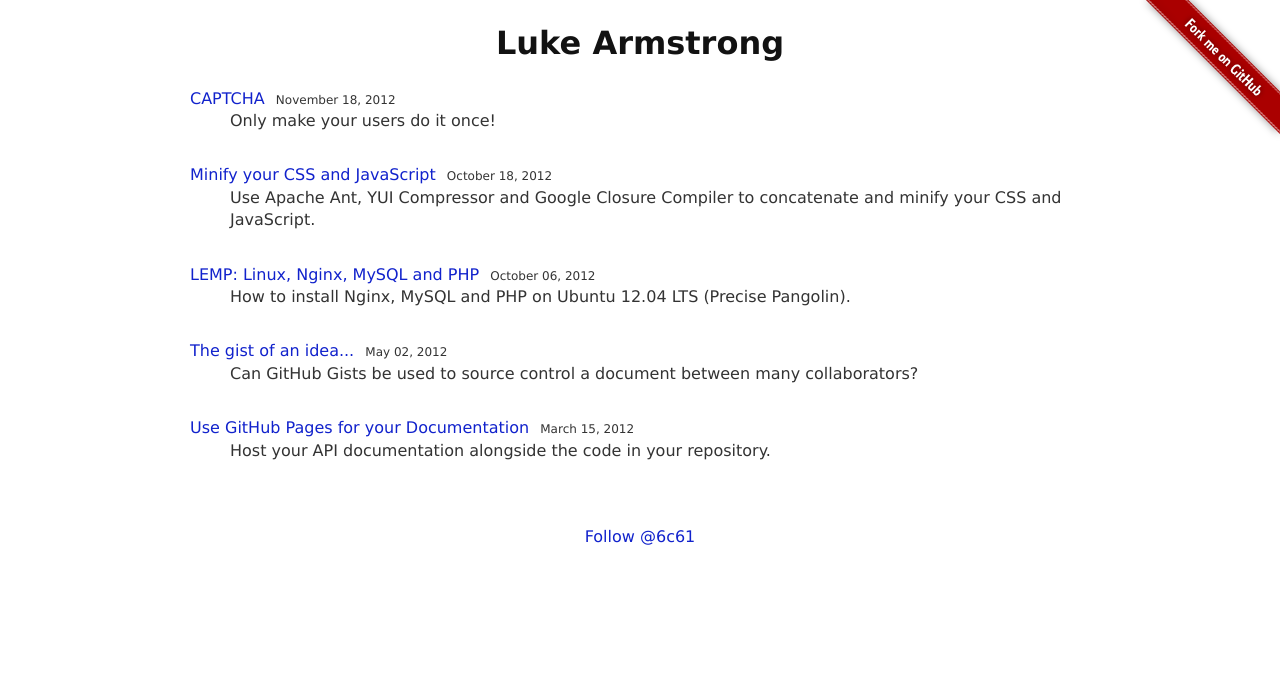
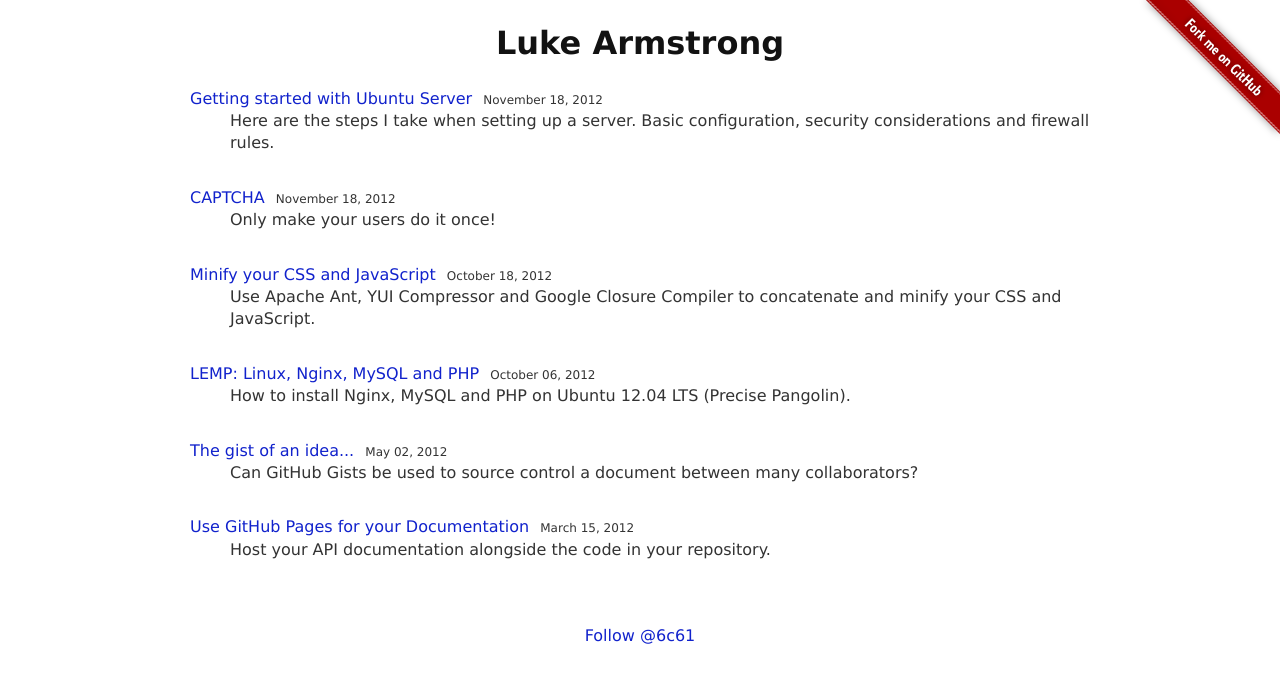
Before and after one commit to lukearmstrong/lukearmstrong.co.uk, a Jekyll site: the page built from index.html, in a window 1280 px wide. Shown: the top 683 px of the page. Built offline with Jekyll 4.4.1, drawn with Linux system fonts in a browser that asks for light colours; nearby versions of some CDN libraries; Markdown is read by kramdown in place of the engine named in the settings; comment, search, counter and statistics services are not loaded; some of the changed lines change nothing that is shown.

Commit message:
Publish: Getting started with Ubuntu Server

```diff
--- a/_posts/2012-11-18-linode.markdown
+++ b/_posts/2012-11-18-getting-started-with-ubuntu-server.markdown
@@ -1,9 +1,8 @@
 ---
 layout: post
-date: 2012-11-18 12:00
-title: "Linode: Ubuntu 12.04 LTS"
-description: "Getting started with Ubuntu Server 12.04 LTS"
-published: false
+date: 2012-11-18 13:00
+title: "Getting started with Ubuntu Server"
+description: "Here are the steps I take when setting up a server. Basic configuration, security considerations and firewall rules."
 ---
 
 
@@ -14,9 +13,9 @@ This was written using a [Linode](http://www.linode.com/?r=0b86dec2dc8ba417b9d86
 
 If you are using Linux, or Mac OSX, then login by simply typing this into a terminal.
 
-    ssh root@192.0.2.0
+    ssh root@XXX.XXX.XXX.XXX
 
-_Note: Where you see 192.0.2.0, use the IP address of your server._
+_Note: Where you see XXX.XXX.XXX.XXX, use the IP address of your server._
 
 If you are using Windows, you'll have to download something like [Putty](http://www.chiark.greenend.org.uk/~sgtatham/putty/) to login to your server. I'm not going to explain how to setup Putty, it's fairly straight forward, and there are plenty of tutorials out there if you are stuck.
 
@@ -42,9 +41,9 @@ You also need to add your hostname, and your FQDN, to your hosts file.
 
 `/etc/hosts`
 
-    192.0.2.0	linode	linode.example.com
+    XXX.XXX.XXX.XXX	linode	linode.example.com
 
-_Note: Where you see example.com, use your own domain name._
+_Note: Where you see `XXX.XXX.XXX.XXX`, use the IP address of your server, and change `example.com`, to your own domain name._
 
 ## Set Timezone
 
@@ -57,9 +56,9 @@ _Note: Where you see example.com, use your own domain name._
 
 ## Create User
 
-You don't want to be in the habit of using the root account. By default Ubuntu disables the root account, but Linode re-enables it.
+You don't want to be in the habit of using the root account. By default Ubuntu disables the root account, but [Linode](http://www.linode.com/?r=0b86dec2dc8ba417b9d86cb3b44f1131b92c1b26) re-enables it.
 
-Let's create a user account. (This is similar to useradd)[http://www.go2linux.org/useradd-vs-adduser]
+Let's create a user account. [This is similar to useradd](http://www.go2linux.org/useradd-vs-adduser).
 
     adduser luke
 
@@ -101,7 +100,7 @@ So now you should be able to connect to your server by running this command, and
 _Note: You won't have to enter your server password, but the first time you use your SSH Key in a session you will have to enter your passphrase to unlock it._
 
 
-### Prevent Root from logging in.
+## Prevent Root from logging in.
 
 Lock the account.
 
@@ -125,6 +124,8 @@ Make the password expire, this prevents anyone from logging in as root using an
 
 ## SSH Settings
 
+These settings prevent root from logging in, and only allow the users you specify to login. It also automatically logs you out if you have been inactive for 5 minutes; If that is annoying, don't use the last 2 configuration lines, or change the last one to be a longer amount of time (in seconds).
+
 `/etc/ssh/sshd_config`
 
     # Prevent root from logging in
@@ -138,7 +139,7 @@ Make the password expire, this prevents anyone from logging in as root using an
     ClientAliveInterval 300
 
 
-# Firewall
+## Firewall
 
 Now we need to create a file for our Firewall rules, I'm not aware of a recommended place for this, so to make it obvious lets create this file:
 
@@ -153,8 +154,7 @@ Now we need to create a file for our Firewall rules, I'm not aware of a recommen
     -A INPUT -m state --state RELATED,ESTABLISHED -j ACCEPT
     -A INPUT -p tcp -m tcp --dport 80 -j ACCEPT
     -A INPUT -p tcp -m tcp --dport 443 -j ACCEPT
-    -A INPUT -p tcp -s 87.194.213.179 --dport 22 -m state --state NEW,ESTABLISHED -j ACCEPT
-    -A INPUT -p tcp -s 31.24.0.198 --dport 22 -m state --state NEW,ESTABLISHED -j ACCEPT
+    -A INPUT -p tcp -s XXX.XXX.XXX.XXX --dport 22 -m state --state NEW,ESTABLISHED -j ACCEPT
     -A INPUT -p icmp -m icmp --icmp-type 8 -j ACCEPT
     -A INPUT -m limit --limit 5/min -j LOG --log-prefix "iptables denied: " --log-level 7
     -A INPUT -j REJECT --reject-with icmp-port-unreachable
@@ -162,6 +162,12 @@ Now we need to create a file for our Firewall rules, I'm not aware of a recommen
     -A OUTPUT -j ACCEPT
     COMMIT
 
+
+As far as I am aware this config essentially prevents access to all ports apart from 80 (http) and 443 (https). Port 22 (ssh) is restricted to my IP address.
+
+_Note: Change `XXX.XXX.XXX.XXX` to your IP address. You can use this entire line more than once if you want to allow access from more than one IP address._
+
+I have a static IP address so I am able to do this, if you have a dynamic IP address you won't be able to use this rule. You are going to have to figure out another way of securing your SSH port. The simplest way of doing this is to chuck a few quid at your ISP and get a static IP address, if they won't give you one, move to someone who will.
 
 `/etc/iptables` isn't going to be used unless we set it, so we need to set iptables up to enable these rules when the network is connected.
 
@@ -171,13 +177,16 @@ Now we need to create a file for our Firewall rules, I'm not aware of a recommen
     pre-up iptables-restore < /etc/iptables
 
 
-# Hosts Allow/Deny
+## Hosts Allow/Deny
+
+God only knows what these files do, seemingly nothing if my Deny file is actually being used, but I do this anyway.
 
 `/etc/hosts.allow`
 
-    sshd: 87.194.213.179
-    sshd: 31.24.0.198
+    sshd: XXX.XXX.XXX.XXX
 
+
+_Note: Change `XXX.XXX.XXX.XXX` to your IP address. You can use this entire line more than once if you want to allow access from more than one IP address._
 
 `/etc/hosts.deny`
 
@@ -186,4 +195,9 @@ Now we need to create a file for our Firewall rules, I'm not aware of a recommen
 
 ## Reboot
 
+It's easiest just to reboot after doing all of this. It means any kernel updates are used, and all the configuration you have setup is used without having to restart a lot of difference services.
+
     sudo reboot
+
+
+If you are now unable to login using SSH, it'll probably be to do with your Firewall rules. Luckily, most hosts, including [Linode](http://www.linode.com/?r=0b86dec2dc8ba417b9d86cb3b44f1131b92c1b26), provide another method of accessing the terminal directly.
```
